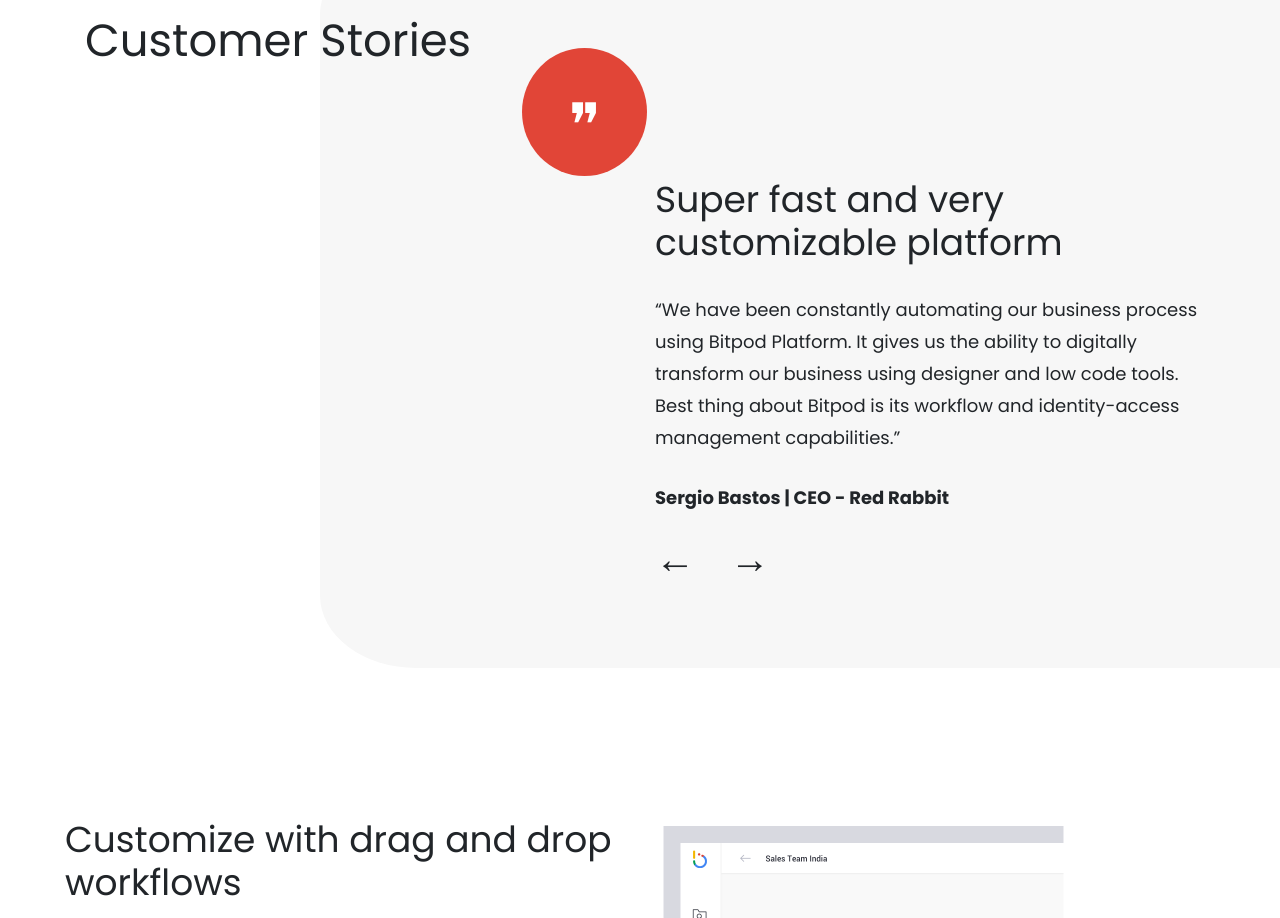
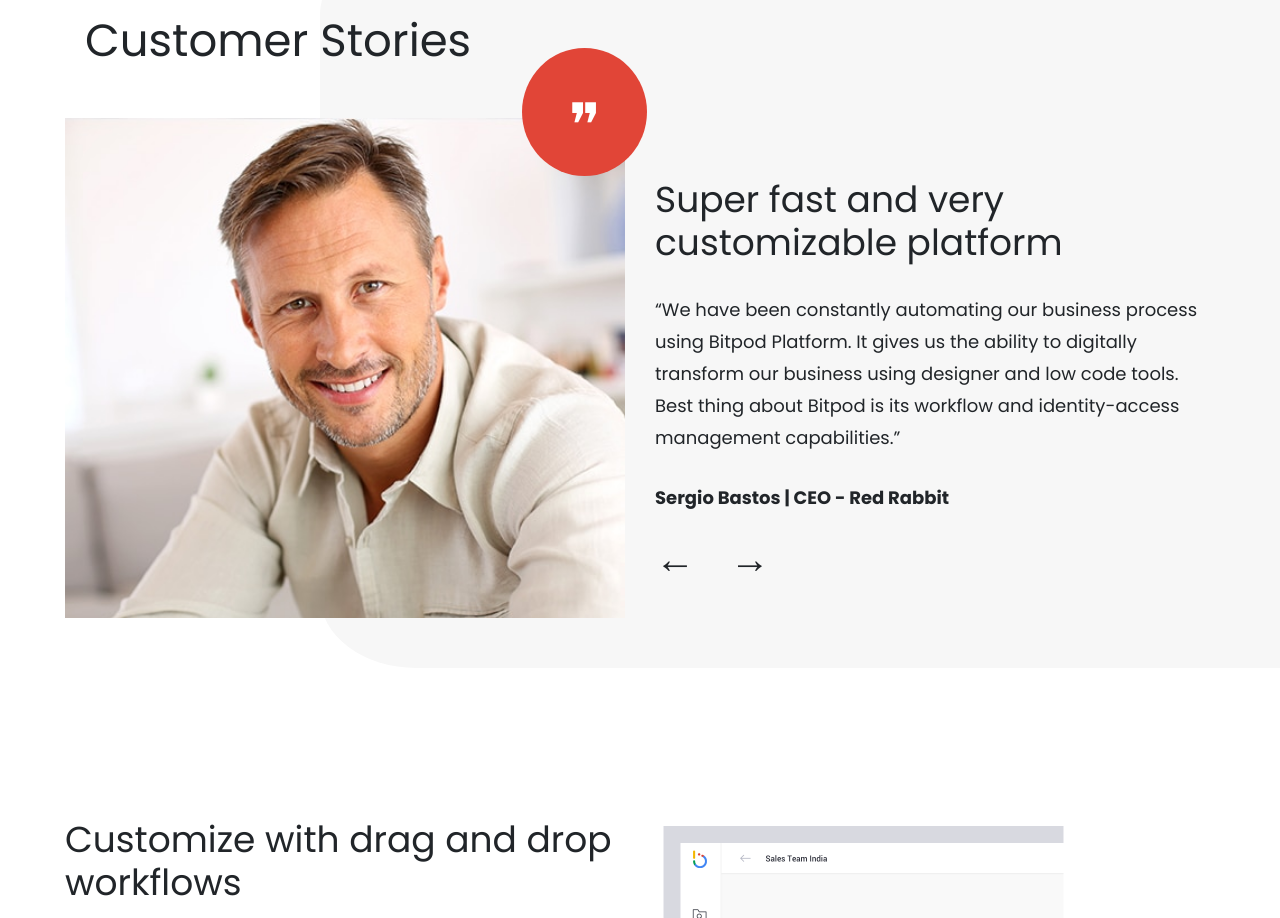
Before and after one commit to AdityaKadam1994/brandzgarage-task, a plain HTML site: page index.html in a window 1280 px wide. Shown: the part 2390-3308 px from the top of the page. Drawn offline with nearby package versions, Linux system fonts and the light colour scheme; the site is published under a folder, as on GitHub Pages, so addresses that start at the root find nothing.

Commit message:
changed image path

```diff
--- a/style.css
+++ b/style.css
@@ -150,7 +150,7 @@
 .testimonial-wrapper {
     padding: 60px 20px 60px 20px;
     position: relative;
-    background-image: url(/images/testimonials.jpg);
+    background-image: url(images/testimonials.jpg);
     background-size: cover;
     width: 100%;
     background-repeat: no-repeat;
```
